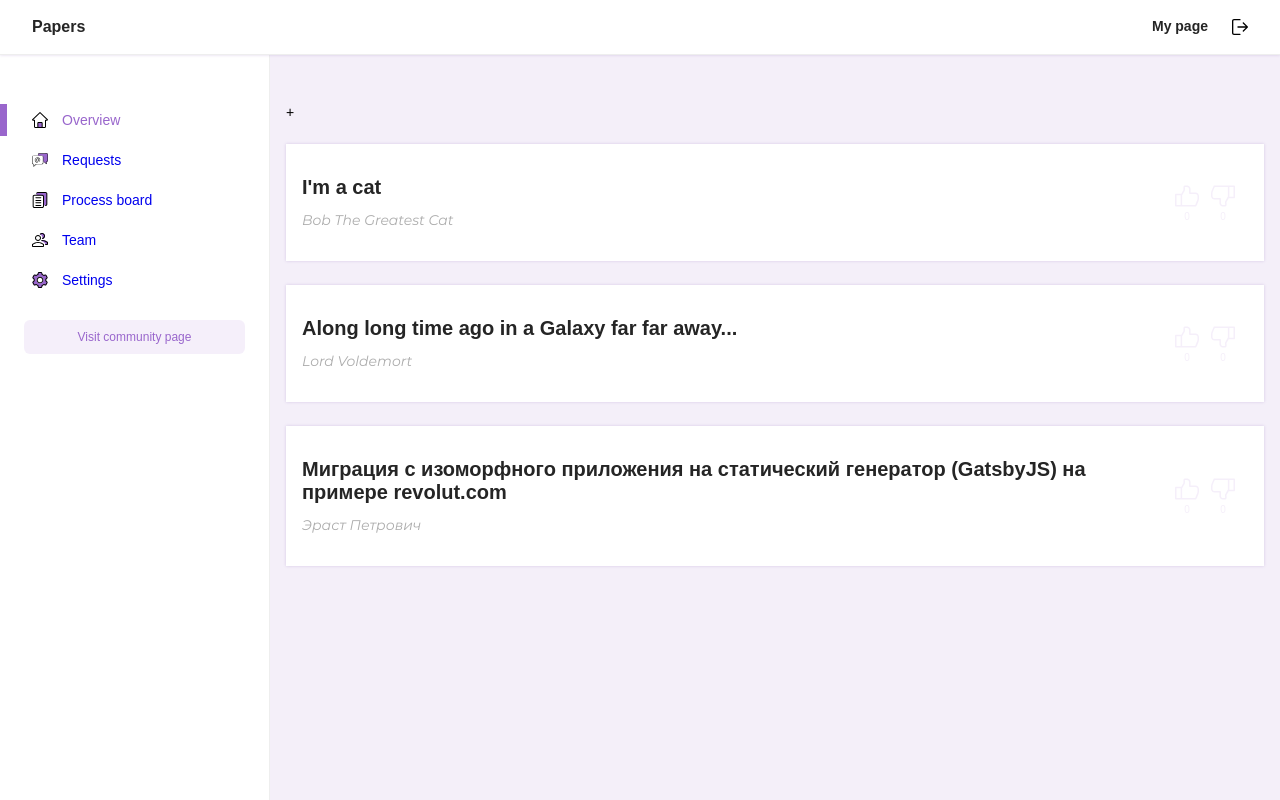
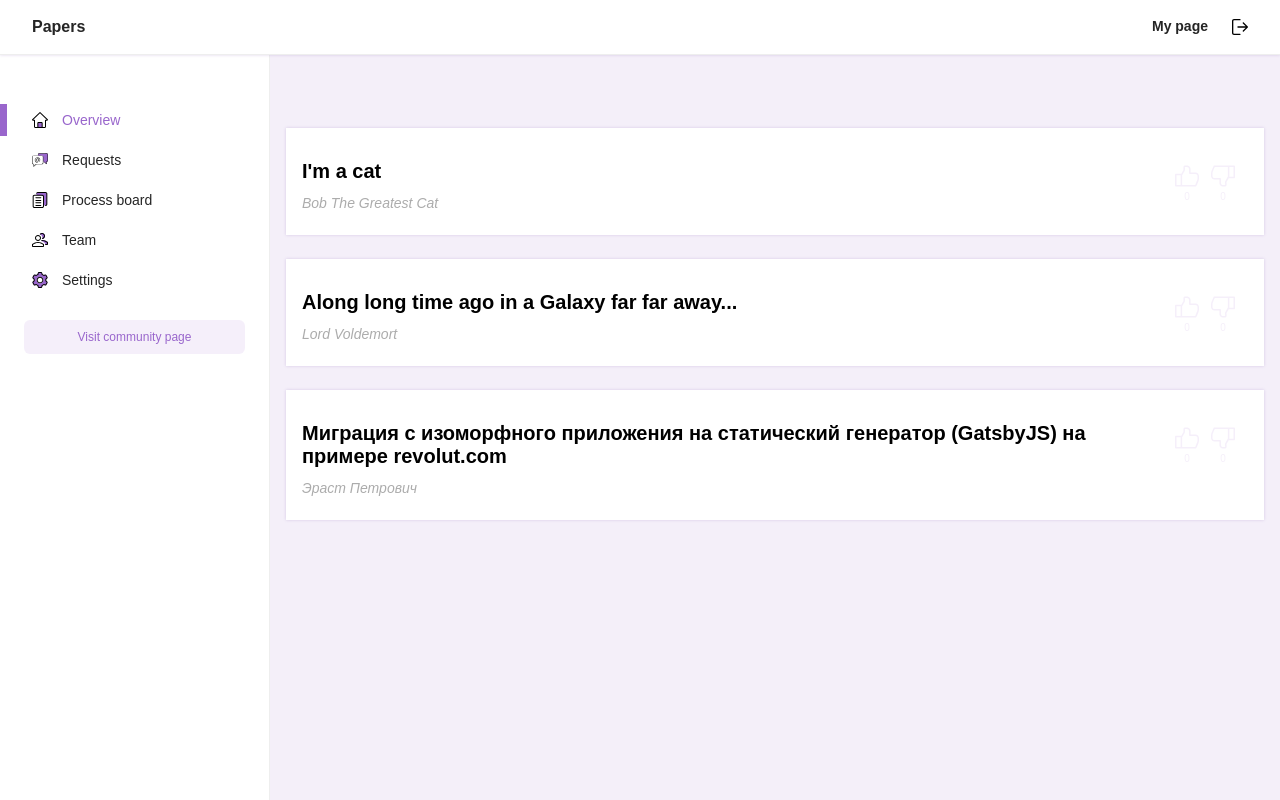
Before and after one commit to IPogorelova/papers-ui, a React (Create React App) app: page / in a window 1280 px wide. Built offline with nearby package versions, Linux system fonts and the light colour scheme; a web font is replaced by a local one.

Commit message:
edit styles of abstract, accept/reject buttons, sidebar navigation

```diff
--- a/src/components/RequestList/RequestList.js
+++ b/src/components/RequestList/RequestList.js
@@ -2,14 +2,15 @@ import React from 'react';
 import { ReactComponent as Like } from '../../images/icons/like.svg'
 
 const Request = ({item}) => {
+  const [ isOpened, setIsOpened ] = React.useState(false);
   const [ isAccept, setIsAccept ] = React.useState(false);
   const [ acceptAmount, setAcceptAmount ] = React.useState(item.accept);
   const [ isReject, setIsReject ] = React.useState(false);
   const [ rejectAmount, setRejectAmount ] = React.useState(item.reject);
 
   return (
-    <div className='request-list__item request'>
-      <h2 className='request__title'>{item.name}</h2>
+    <button className={`request-list__item request ${isOpened ? 'request_opened' : ''}`} onClick={() => setIsOpened(!isOpened)}>
+      <span className='request__title'>{item.name}</span>
       <span className='request__author'>{item.author}</span>
       <div className='request__reaction-block request-reaction'>
         <button
@@ -17,10 +18,8 @@ const Request = ({item}) => {
           onClick={() => {
             setIsAccept(!isAccept)
             setAcceptAmount(!isAccept ? acceptAmount + 1 : acceptAmount - 1)
-            // if (!isAccept) {
-              setIsReject(false)
-              setRejectAmount(rejectAmount === 0 ? 0 : rejectAmount - 1)
-            // }
+            setIsReject(false)
+            setRejectAmount(rejectAmount === 0 ? 0 : rejectAmount - 1)
           }}
         >
           <Like />
@@ -35,10 +34,8 @@ const Request = ({item}) => {
           onClick={() => {
             setIsReject(!isReject)
             setRejectAmount(!isReject ? rejectAmount + 1 : rejectAmount - 1)
-            // if (!isReject) {
-              setIsAccept(false)
-              setAcceptAmount(acceptAmount === 0 ? 0 : acceptAmount - 1)
-            // }
+            setIsAccept(false)
+            setAcceptAmount(acceptAmount === 0 ? 0 : acceptAmount - 1)
           }}
         >
           <Like />
@@ -50,11 +47,23 @@ const Request = ({item}) => {
       <div className='request__content'>
         <p className='request__abstract'>{item.abstract}</p>
         <div className='request__decision-block'>
-          <button className='request__decision request__decision_accept'>Accept</button>
-          <button className='request__decision request__decision_reject'>Reject</button>
+          <button
+            type='button'
+            className='request__decision request__decision_accept'
+            onClick={(e) => e.preventDefault}
+          >
+            Accept
+          </button>
+          <button
+            type="button"
+            className='request__decision request__decision_reject'
+            onClick={(e) => e.preventDefault}
+          >
+            Reject
+          </button>
         </div>
       </div>
-    </div>
+    </button>
   )
 }
 
@@ -87,7 +96,6 @@ const RequestList = () => {
   return (
     <section className='request-list'>
       <h1 className='visually-hidden'>Requests list</h1>
-      <button className='request-list__button'>+</button>
       {
         items.map(item => <Request item={item}/>)
       }
--- a/src/components/RequestList/request.scss
+++ b/src/components/RequestList/request.scss
@@ -1,13 +1,17 @@
 .request {
   position: relative;
-  padding: 32px 100px 32px 16px;
+  width: 100%;
+  padding: 32px 100px 24px 16px;
   background-color: $white;
   box-shadow: 0 0 3px rgba(102, 51, 153, 0.2);
   cursor: pointer;
+  text-align: left;
 
   &__title {
+    display: block;
     margin-bottom: 12px;
     font-size: 20px;
+    font-weight: bold;
   }
 
   &__author {
@@ -18,17 +22,74 @@
   &__reaction-block {
     display: flex;
     position: absolute;
-    top: 50%;
+    top: 32px;
     right: 25px;
-    transform: translateY(-50%);
-  }
-
-  &__reaction {
-
   }
 
   &__content {
+    display: none;
     height: 0;
     overflow: hidden;
   }
+
+  &__abstract {
+    max-width: 500px;
+    margin-top: 24px;
+  }
+
+  &__decision-block {
+    display: flex;
+    margin-top: 24px;
+  }
+
+  &__decision {
+    display: flex;
+    justify-content: center;
+    width: auto;
+    margin: 0 12px;
+    padding: 10px 20px;
+    border-radius: 6px;
+    transition: $base-animation;
+
+    font-size: 12px;
+    text-align: center;
+
+    &_accept {
+      background-color: $purple-light;
+      border: $purple-light;
+      color: $purple;
+
+      &:hover {
+        color: $purple-dark;
+        background-color: rgba($purple-dark, 0.1);
+        border-color: rgba($purple-dark, 0.1);
+      }
+    }
+
+    &_reject {
+      border: 1px solid $purple-light;
+      color: $purple;
+
+      &:hover {
+        color: $purple-dark;
+        border-color: $purple;
+      }
+    }
+
+    &:first-of-type {
+      margin-left: 0;
+    }
+
+    &:last-of-type {
+      margin-right: 0;
+    }
+  }
+
+  &_opened {
+
+    .request__content {
+      display: block;
+      height: fit-content;
+    }
+  }
 }
--- a/src/components/Sidebar/sidebar-nav.scss
+++ b/src/components/Sidebar/sidebar-nav.scss
@@ -11,8 +11,8 @@
 
     &:hover,
     &:focus {
-      border-left-color: $grey-disabled;
-      background-color: $grey-disabled;
+      border-left-color: transparent;
+      background-color: $purple-light;
     }
 
     &:last-of-type {
@@ -24,6 +24,7 @@
       width: 100%;
       padding: 8px 0;
       font-weight: 500;
+      color: $black;
     }
 
     svg {
```
